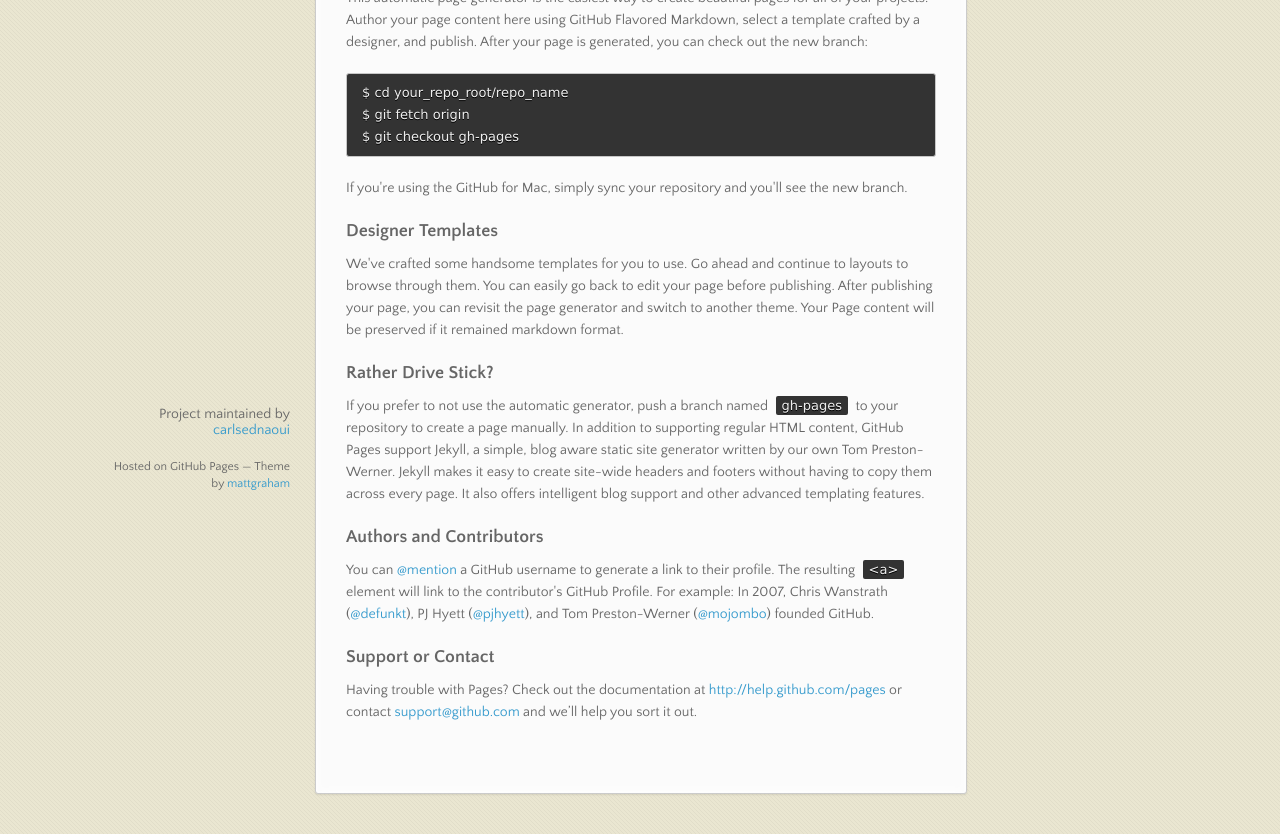
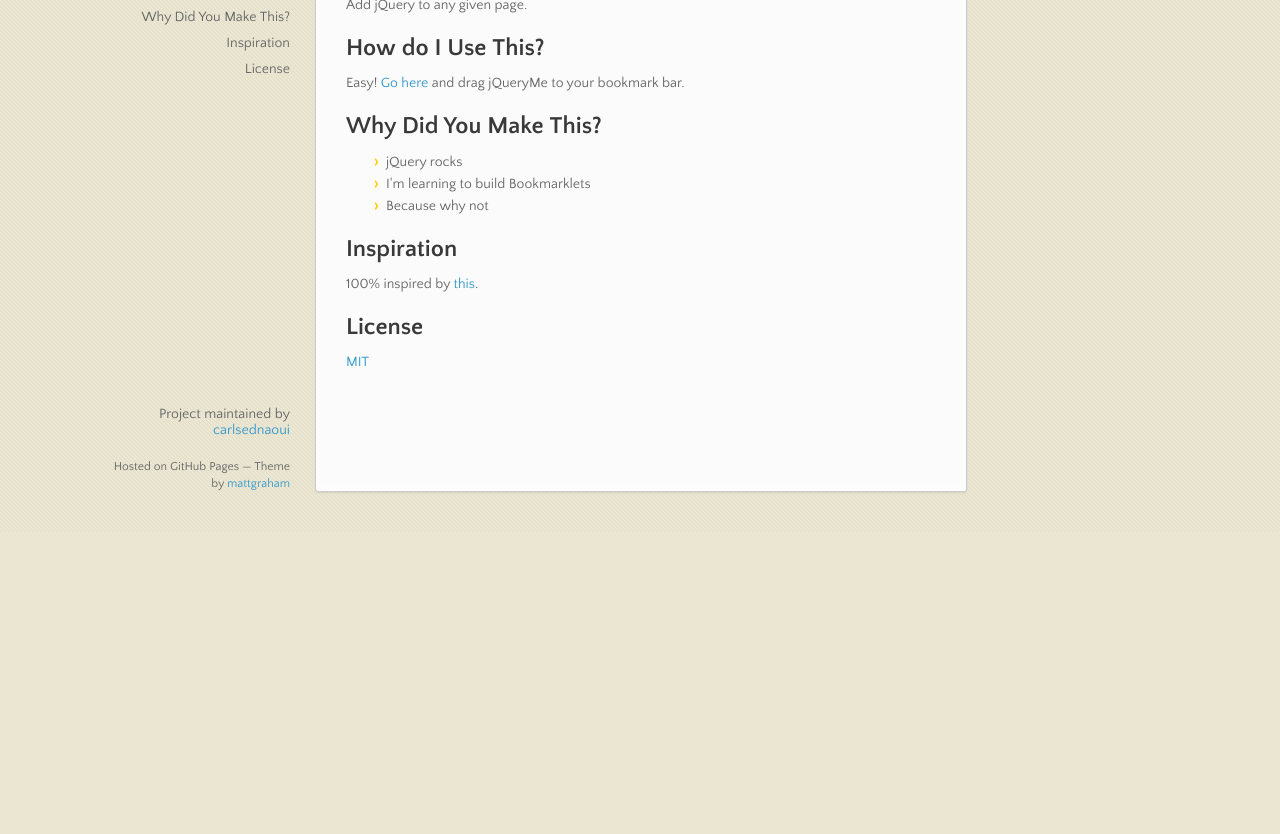
Before and after one commit to carlsednaoui/jqueryme, a plain HTML site: page index.html in a window 1280 px wide. Shown: the part 268-1102 px from the top of the page. After the commit the page ends 800 px from the top, so only its background shows below. Drawn offline with nearby package versions, Linux system fonts and the light colour scheme.

```diff
--- a/index.html
+++ b/index.html
@@ -39,37 +39,32 @@
         <ul></ul>
       </nav>
       <section>
-        <h3>
-<a name="welcome-to-github-pages" class="anchor" href="#welcome-to-github-pages"><span class="octicon octicon-link"></span></a>Welcome to GitHub Pages.</h3>
+        <h1>
+<a name="jqueryme" class="anchor" href="#jqueryme"><span class="octicon octicon-link"></span></a>jQueryMe</h1>
 
-<p>This automatic page generator is the easiest way to create beautiful pages for all of your projects. Author your page content here using GitHub Flavored Markdown, select a template crafted by a designer, and publish. After your page is generated, you can check out the new branch:</p>
+<p>Add jQuery to any given page.</p>
 
-<pre><code>$ cd your_repo_root/repo_name
-$ git fetch origin
-$ git checkout gh-pages
-</code></pre>
+<h2>
+<a name="how-do-i-use-this" class="anchor" href="#how-do-i-use-this"><span class="octicon octicon-link"></span></a>How do I Use This?</h2>
 
-<p>If you're using the GitHub for Mac, simply sync your repository and you'll see the new branch.</p>
+<p>Easy! <a href="http://carlsednaoui.github.io/jqueryme/jqueryme.html">Go here</a> and drag jQueryMe to your bookmark bar.</p>
 
-<h3>
-<a name="designer-templates" class="anchor" href="#designer-templates"><span class="octicon octicon-link"></span></a>Designer Templates</h3>
+<h2>
+<a name="why-did-you-make-this" class="anchor" href="#why-did-you-make-this"><span class="octicon octicon-link"></span></a>Why Did You Make This?</h2>
 
-<p>We've crafted some handsome templates for you to use. Go ahead and continue to layouts to browse through them. You can easily go back to edit your page before publishing. After publishing your page, you can revisit the page generator and switch to another theme. Your Page content will be preserved if it remained markdown format.</p>
+<ul>
+<li>jQuery rocks</li>
+<li>I'm learning to build Bookmarklets</li>
+<li>Because why not</li>
+</ul><h2>
+<a name="inspiration" class="anchor" href="#inspiration"><span class="octicon octicon-link"></span></a>Inspiration</h2>
 
-<h3>
-<a name="rather-drive-stick" class="anchor" href="#rather-drive-stick"><span class="octicon octicon-link"></span></a>Rather Drive Stick?</h3>
+<p>100% inspired by <a href="http://www.learningjquery.com/2006/12/jquerify-bookmarklet">this</a>.</p>
 
-<p>If you prefer to not use the automatic generator, push a branch named <code>gh-pages</code> to your repository to create a page manually. In addition to supporting regular HTML content, GitHub Pages support Jekyll, a simple, blog aware static site generator written by our own Tom Preston-Werner. Jekyll makes it easy to create site-wide headers and footers without having to copy them across every page. It also offers intelligent blog support and other advanced templating features.</p>
+<h2>
+<a name="license" class="anchor" href="#license"><span class="octicon octicon-link"></span></a>License</h2>
 
-<h3>
-<a name="authors-and-contributors" class="anchor" href="#authors-and-contributors"><span class="octicon octicon-link"></span></a>Authors and Contributors</h3>
-
-<p>You can <a href="https://github.com/blog/821" class="user-mention">@mention</a> a GitHub username to generate a link to their profile. The resulting <code>&lt;a&gt;</code> element will link to the contributor's GitHub Profile. For example: In 2007, Chris Wanstrath (<a href="https://github.com/defunkt" class="user-mention">@defunkt</a>), PJ Hyett (<a href="https://github.com/pjhyett" class="user-mention">@pjhyett</a>), and Tom Preston-Werner (<a href="https://github.com/mojombo" class="user-mention">@mojombo</a>) founded GitHub.</p>
-
-<h3>
-<a name="support-or-contact" class="anchor" href="#support-or-contact"><span class="octicon octicon-link"></span></a>Support or Contact</h3>
-
-<p>Having trouble with Pages? Check out the documentation at <a href="http://help.github.com/pages">http://help.github.com/pages</a> or contact <a href="mailto:support@github.com">support@github.com</a> and we’ll help you sort it out.</p>
+<p><a href="http://opensource.org/licenses/MIT">MIT</a></p>
       </section>
       <footer>
         <p>Project maintained by <a href="https://github.com/carlsednaoui">carlsednaoui</a></p>
@@ -77,6 +72,16 @@
       </footer>
     </div>
     <!--[if !IE]><script>fixScale(document);</script><![endif]-->
+              <script type="text/javascript">
+            var gaJsHost = (("https:" == document.location.protocol) ? "https://ssl." : "http://www.");
+            document.write(unescape("%3Cscript src='" + gaJsHost + "google-analytics.com/ga.js' type='text/javascript'%3E%3C/script%3E"));
+          </script>
+          <script type="text/javascript">
+            try {
+              var pageTracker = _gat._getTracker("UA-23209172-6");
+            pageTracker._trackPageview();
+            } catch(err) {}
+          </script>
 
   </body>
 </html>
```
Also changed, not shown: params.json (+1 -1 lines).
